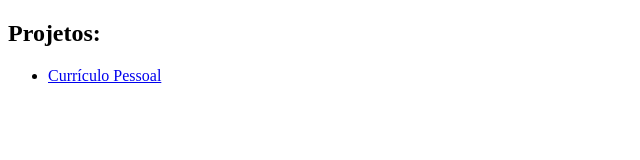
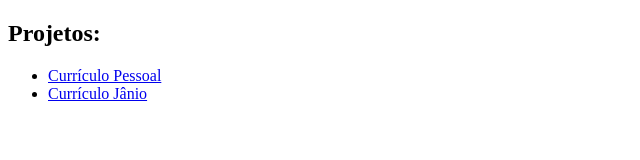
Before and after one commit to ARJOM/arjom.github.io, a plain HTML site: page index.html in a window 1280 px wide. Shown: the whole page, without its empty margins (0-640 px from the left). Drawn offline with Linux system fonts and the light colour scheme.

Commit message:
adicionando link para novo curriculo

```diff
--- a/index.html
+++ b/index.html
@@ -8,6 +8,7 @@
     <h2>Projetos:</h2>
     <ul>
         <li><a href="curriculo/curriculo.html">Currículo Pessoal</a></li>
+        <li><a href="janio-curriculo/curriculo.html">Currículo Jânio</a></li>
     </ul>
 </body>
 </html>
```
